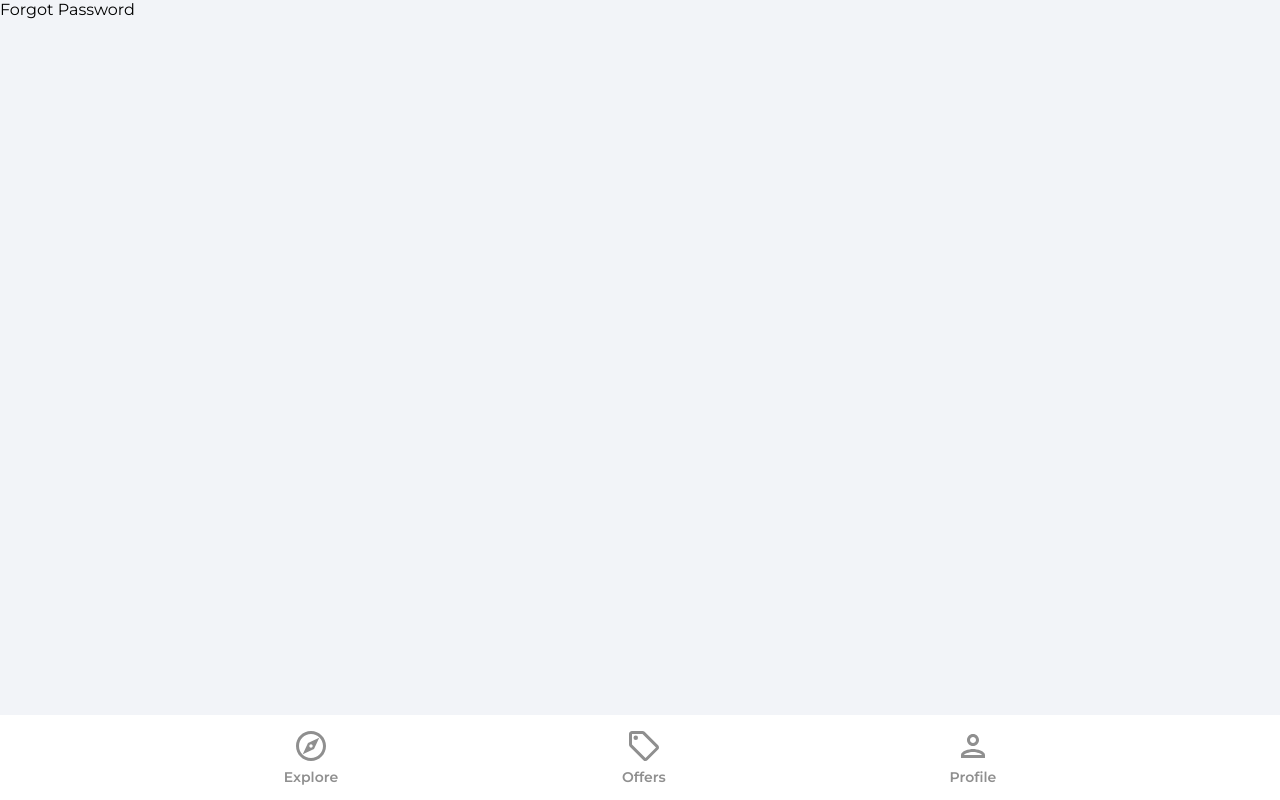
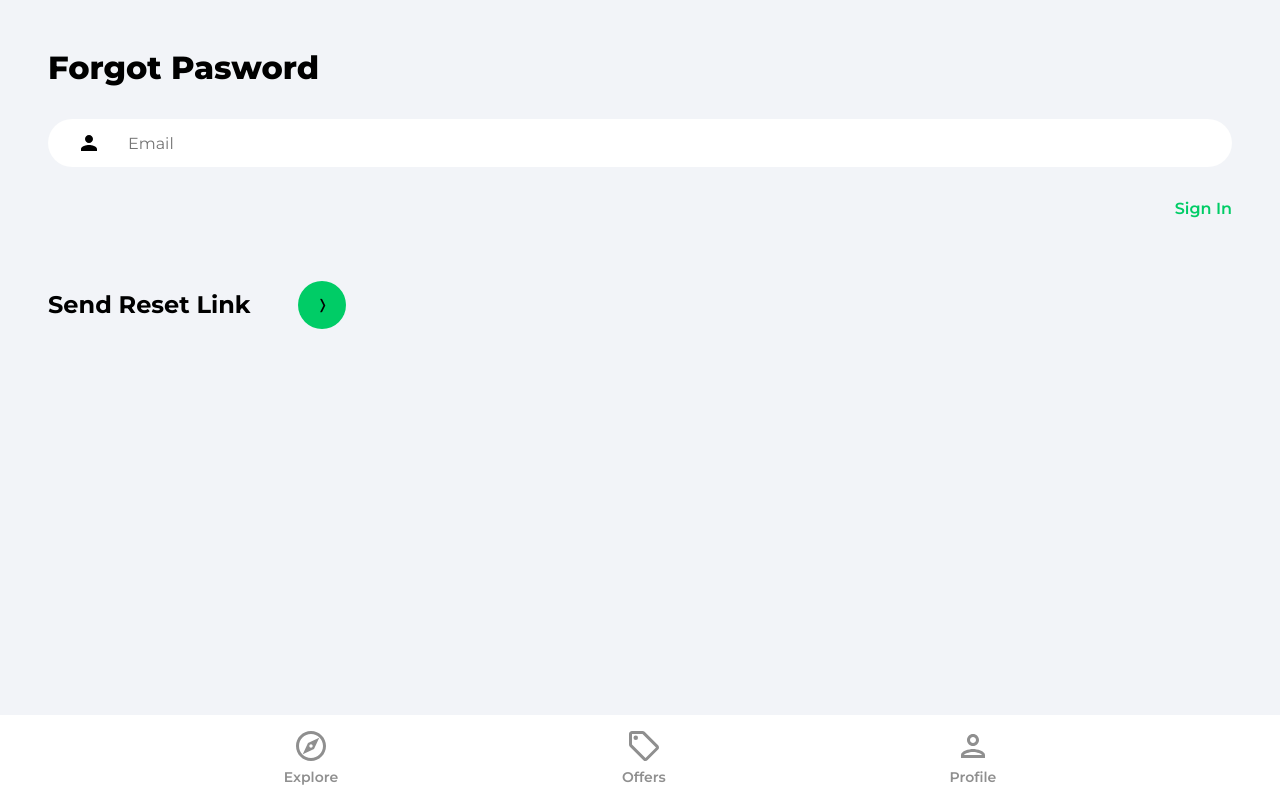
Before and after one commit to atmmoreira/project.house.marketplace, a React (Vite) app: page /forgot-password in a window 1280 px wide. Built offline with nearby package versions, Linux system fonts and the light colour scheme.

Commit message:
forgot-password page

```diff
--- a/src/pages/ForgotPassword.jsx
+++ b/src/pages/ForgotPassword.jsx
@@ -1,5 +1,48 @@
+import { useState } from "react";
+import { Link } from "react-router-dom";
+import { getAuth, sendPasswordResetEmail } from "firebase/auth";
+import { toast } from "react-toastify";
+
 function ForgotPassword() {
-    return <div>Forgot Password</div>;
-  }
+  const [email, setEmail] = useState();
 
-  export default ForgotPassword;
+  const onChange = (e) => setEmail(e.target.value);
+
+  const onSubmit = async (e) => {
+    e.preventDefault();
+    try {
+      const auth = getAuth();
+      await sendPasswordResetEmail(auth, email);
+      toast.success("Email was sent");
+    } catch (error) {
+      toast.error("Could not send reset email");
+    }
+  };
+  return (
+    <div className="pageContainer">
+      <header>
+        <p className="pageHeader">Forgot Pasword</p>
+      </header>
+      <main>
+        <form action="" onSubmit={onSubmit}>
+          <input
+            type="email"
+            className="emailInput"
+            placeholder="Email"
+            onChange={onChange}
+          />
+          <Link className="forgotPasswordLink" to={"/sign-in"}>
+            Sign In
+          </Link>
+
+          <div className="signInBar">
+            <p className="signInText">Send Reset Link</p>
+            <button className="signInButton">&#10093;</button>
+          </div>
+        </form>
+      </main>
+    </div>
+  );
+}
+
+export default ForgotPassword;
```
